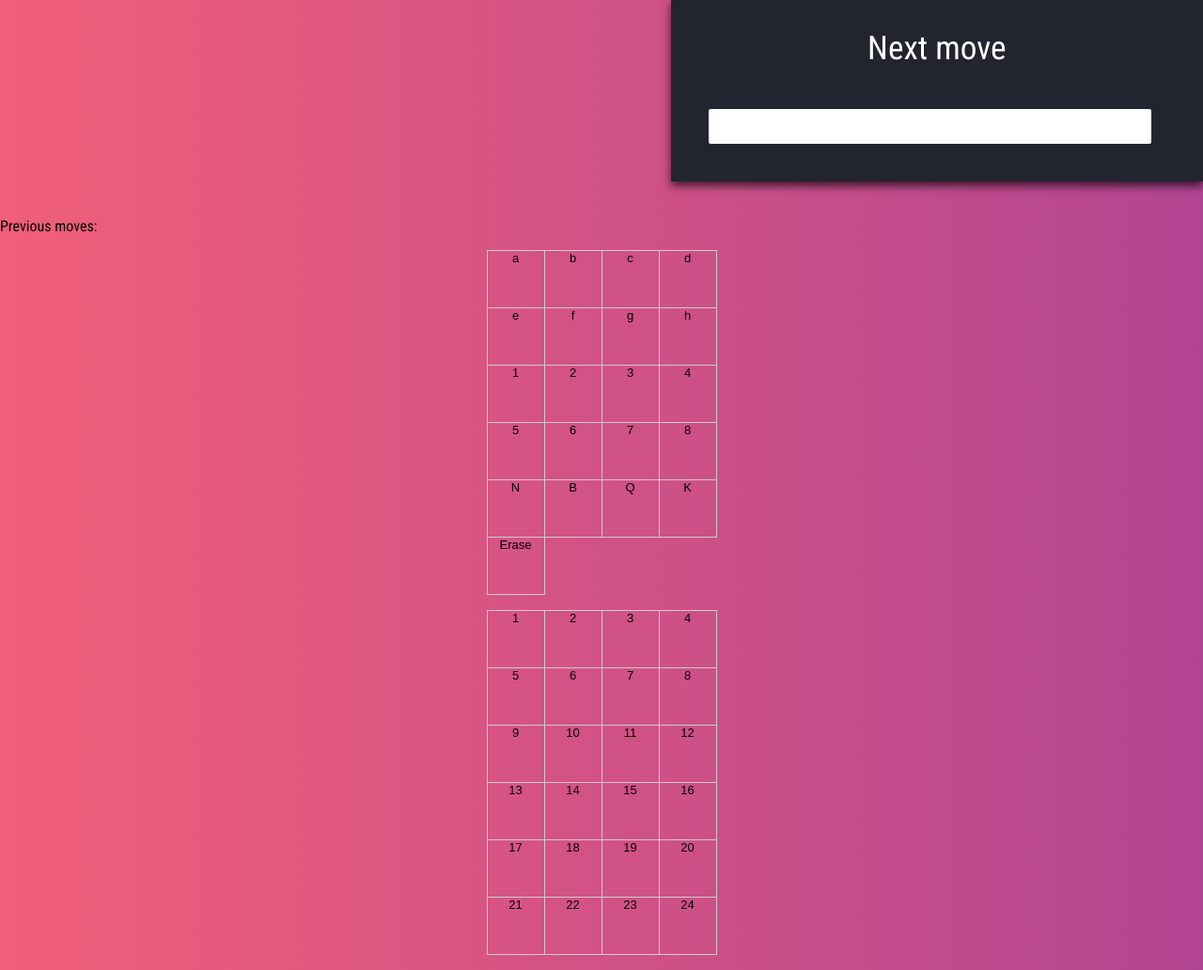
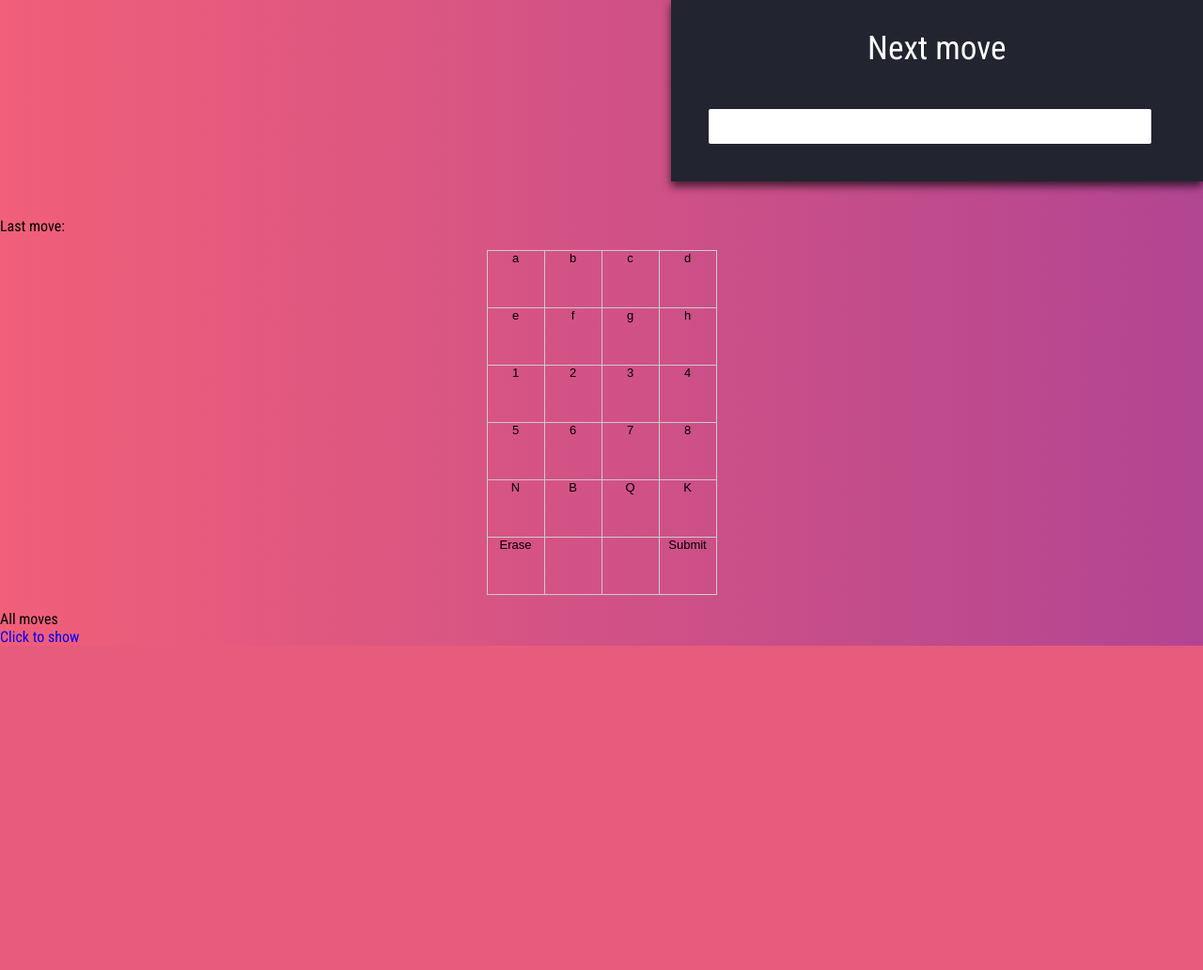
Before and after one commit to jonromero/blindchess, a Flask app: page / in a window 1280 px wide. Shown: the part 131-1163 px from the top of the page at 94% size. After the commit the page ends 818 px from the top, so only its background shows below. Run offline with Flask 2, Linux system fonts and the light colour scheme.

Commit message:
pad seems to work

```diff
--- a/app.py
+++ b/app.py
@@ -44,8 +44,8 @@
 
         all_moves += computer_move + ' '
 
-
-    return render_template('index.html', moves=all_moves)
+    last_move = all_moves.split(" ")[-2] if all_moves != '' else ''
+    return render_template('index.html', moves=all_moves, move=last_move)
 
 
 
--- a/static/css/style.css
+++ b/static/css/style.css
@@ -377,3 +377,7 @@
     background-color:yellow;
     font-weight:bold; color:red;
 }
+
+.all_moves {
+    visibility:hidden;
+}
--- a/templates/index.html
+++ b/templates/index.html
@@ -19,8 +19,8 @@
 				<div class="agile-row">
 					<h3>Next move</h3>
 					<div class="login-agileits-top">
-						<form action="/" method="post">
-							<input type="text" class="name" name="move" required=""/>
+						<form action="/" name="theform" method="post">
+							<input type="text" id="move" class="name" name="move" required=""/>
 						</form>
 					</div>
 				</div>
@@ -29,7 +29,7 @@
 		</div>
 	</div>
 <br /> <br />
-    <h2>Previous moves: {{ moves }}</h2>
+    <h2>Last move: {{ move }}</h2>
 
     <table width="" class='grid' cellspacing="" cellpadding="" border="">
       <tr>
@@ -63,39 +63,45 @@
         <td>K</td>
       </tr>
       <tr>
-        <td>Erase</td>
+        <td onclick="document.getElementById('move').value = '';">Erase</td>
+        <td></td>
+        <td></td>
+        <td onclick="document.theform.submit();">Submit</td>
       </tr>
      </table>
 
+    <h2 >All moves</h2>
+    <a href="#" onclick="document.getElementsByClassName('all_moves')[0].style.visibility='visible';">Click to show</a>
+    <div class="all_moves">
+      {{ moves }}
+    </div>
 <script type="text/javascript">
 var lastClicked;
-var grid = clickableGrid(6, 4, function(el, row, col, i) {
+var grid = clickableGrid(function(el, row, col, i) {
   console.log("You clicked on element:", el);
   console.log("You clicked on row:", row);
   console.log("You clicked on col:", col);
   console.log("You clicked on item #:", i);
+
+  document.getElementById('move').value += i;
 
   el.className = 'clicked';
   if (lastClicked) lastClicked.className = '';
   lastClicked = el;
 });
 
-document.body.appendChild(grid);
+function clickableGrid(callback) {
+  var i = 0;
+  var grid = document.getElementsByTagName("table")[0];
+  var rows = grid.rows;
 
-function clickableGrid(rows, cols, callback) {
-  var i = 0;
-  var grid = document.createElement('table');
-  grid.className = 'grid';
-  for (var r = 0; r < rows; ++r) {
-    var tr = grid.appendChild(document.createElement('tr'));
-    for (var c = 0; c < cols; ++c) {
-      var cell = tr.appendChild(document.createElement('td'));
-      cell.innerHTML = ++i;
-      cell.addEventListener('click', (function(el, r, c, i) {
+  for (var r = 0; r < rows.length-1; ++r) {
+    for (var c = 0; c < rows[r].cells.length; ++c) {
+      grid.rows[r].cells[c].addEventListener('click', (function(el, r, c, c) {
         return function() {
-          callback(el, r, c, i);
+          callback(el, r, c, c);
         }
-      })(cell, r, c, i), false);
+      })(c, r, c, rows[r].cells[c].innerHTML), false);
     }
   }
   return grid;
```
